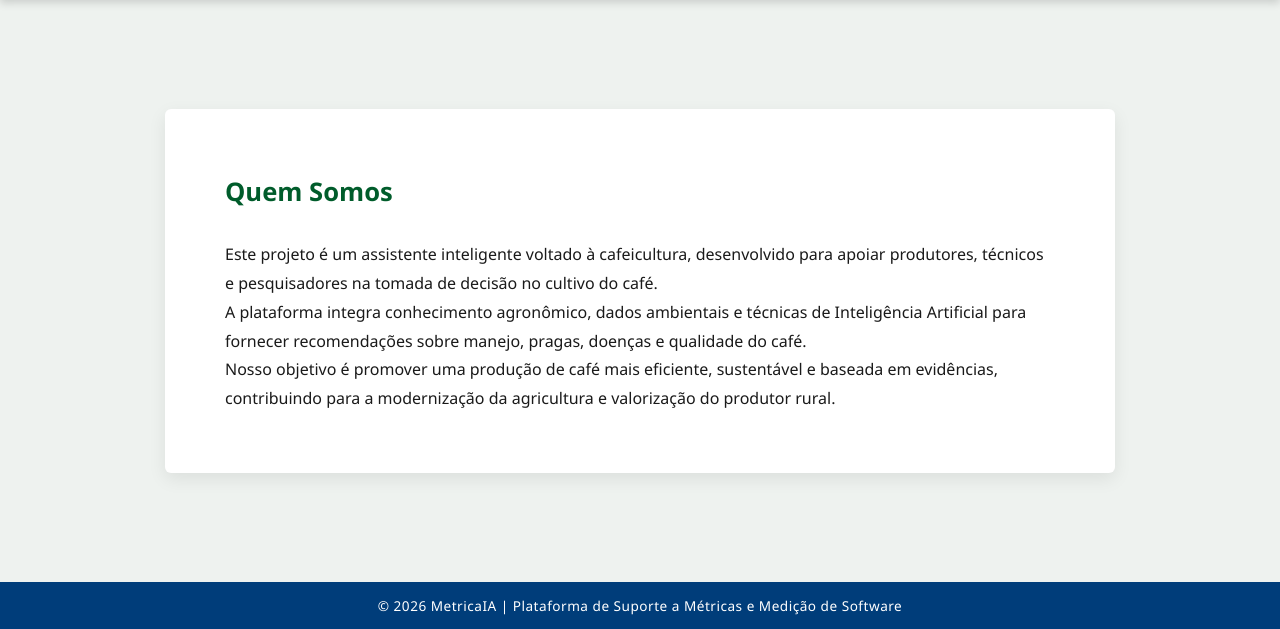
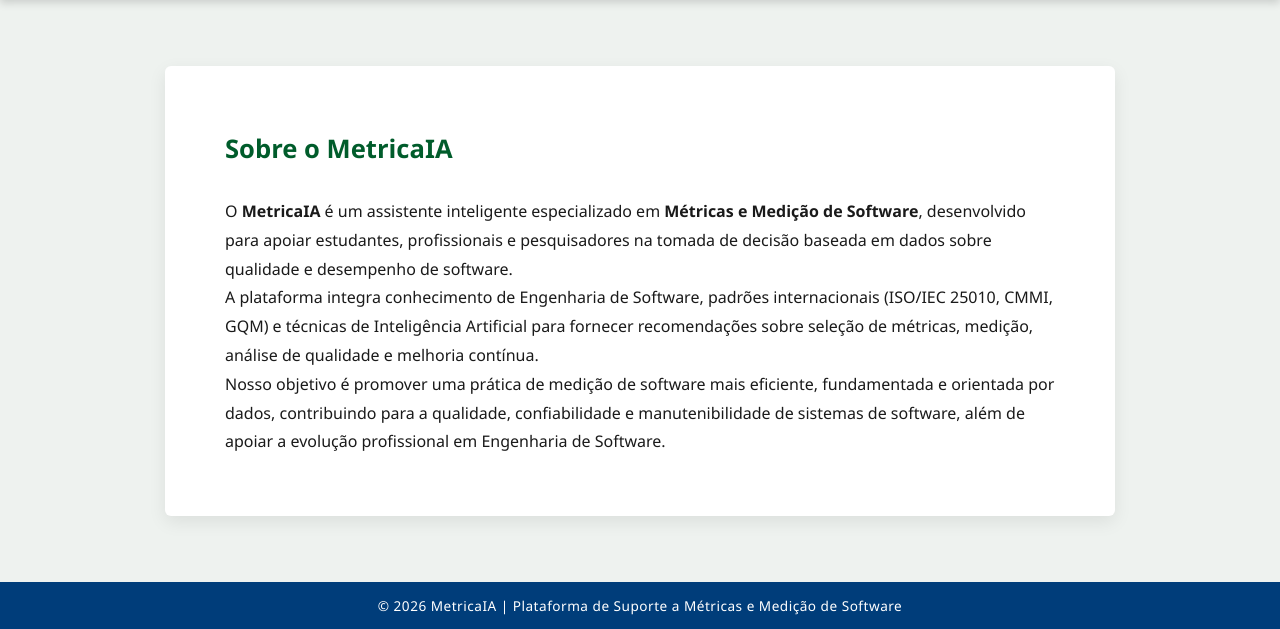
Before and after one commit to vanessarodrigues5307/rag_aula, a Flask app: template templates/sobre.html in a window 1280 px wide. Shown: the part 171-800 px from the top of the page. Run offline with Flask 3, Linux system fonts and the light colour scheme; the template is opened without the code that fills it, so the values that code supplies are empty.

Commit message:
atualizei o texto da pag tiraando o tema café

```diff
--- a/templates/sobre.html
+++ b/templates/sobre.html
@@ -4,27 +4,28 @@
 <!-- Início do bloco de conteúdo que será inserido dentro do template base -->
 <div class="institucional-container">
     <!-- Container principal da página institucional -->
-    <h2>Quem Somos</h2>
+    <h2>Sobre o MetricaIA</h2>
     <!-- Título da seção -->
     <p>
-        Este projeto é um assistente inteligente voltado à cafeicultura,
-        desenvolvido para apoiar produtores, técnicos e pesquisadores
-        na tomada de decisão no cultivo do café.
+        O <strong>MetricaIA</strong> é um assistente inteligente especializado em
+        <strong>Métricas e Medição de Software</strong>, desenvolvido para apoiar
+        estudantes, profissionais e pesquisadores na tomada de decisão baseada em dados
+        sobre qualidade e desempenho de software.
     </p>
     <!-- Parágrafo explicando o propósito geral do sistema -->
-    <!-- Aqui substituímos o contexto original (DOJUFLA) por cafeicultura -->
     <p>
-        A plataforma integra conhecimento agronômico, dados ambientais
-        e técnicas de Inteligência Artificial para fornecer recomendações
-        sobre manejo, pragas, doenças e qualidade do café.
+        A plataforma integra conhecimento de Engenharia de Software, padrões internacionais
+        (ISO/IEC 25010, CMMI, GQM) e técnicas de Inteligência Artificial para fornecer
+        recomendações sobre seleção de métricas, medição, análise de qualidade e melhoria contínua.
     </p>
     <!-- Explica o uso de IA + dados no sistema (conexão com RAG/ML) -->
     <p>
-        Nosso objetivo é promover uma produção de café mais eficiente,
-        sustentável e baseada em evidências, contribuindo para a
-        modernização da agricultura e valorização do produtor rural.
+        Nosso objetivo é promover uma prática de medição de software mais eficiente,
+        fundamentada e orientada por dados, contribuindo para a qualidade, confiabilidade
+        e manutenibilidade de sistemas de software, além de apoiar a evolução profissional
+        em Engenharia de Software.
     </p>
-    <!-- Missão do sistema no contexto agrícola -->
+    <!-- Missão do sistema no contexto de software -->
 </div>
 {% endblock %}
 <!-- Fim do bloco de conteúdo -->
```
